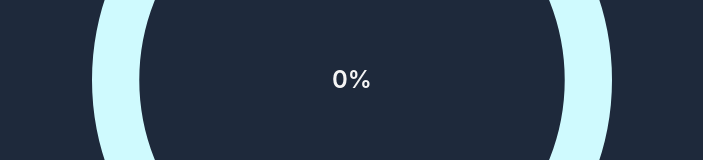
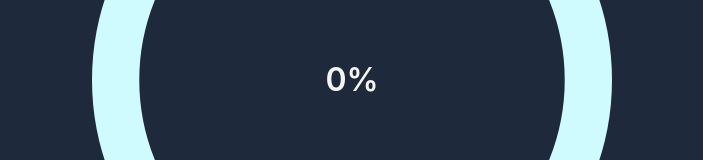
Before and after one commit to d-kuznetsov/wpb, a Vue app: page / in a window 1280 px wide. Shown: the part 331-491 px from the top of the page, without its empty margins (288-991 px from the left). Built offline with nearby package versions, Linux system fonts and the light colour scheme.

Commit message:
increase font size

```diff
--- a/src/components/ProgressBar.vue
+++ b/src/components/ProgressBar.vue
@@ -47,6 +47,6 @@ export default {
   justify-content: center;
   align-items: center;
 
-  --van-circle-text-font-size: 24px;
+  --van-circle-text-font-size: 32px;
 }
 </style>
```
